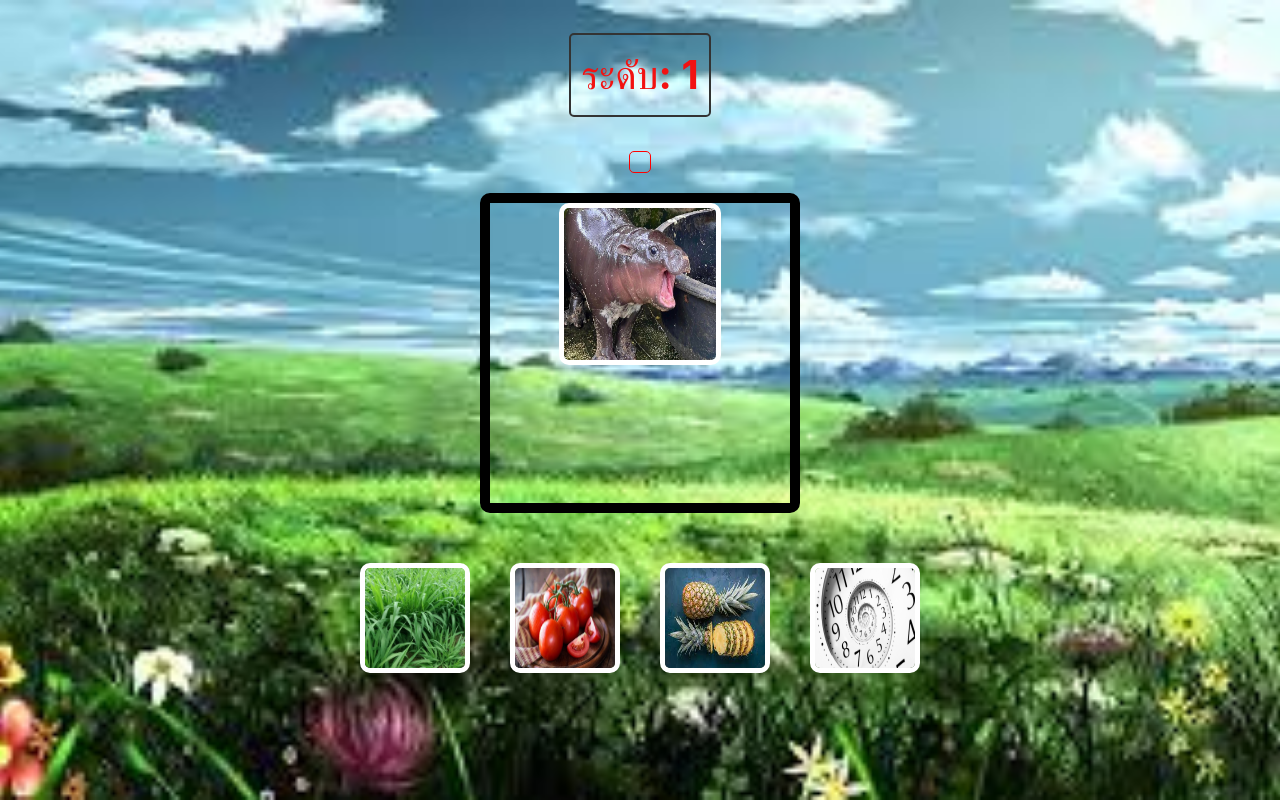
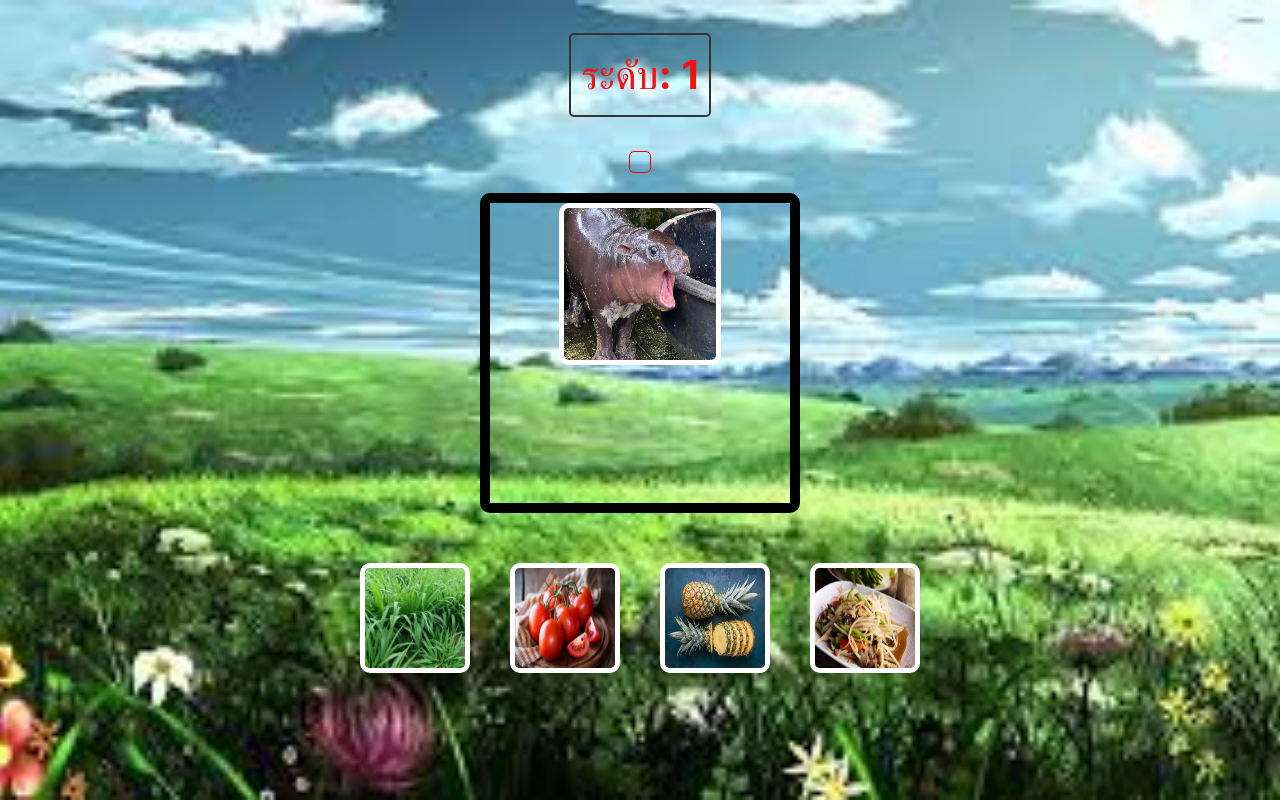
Before and after one commit to 337Theerakan/MooD_337, a React (Vite) app: page / in a window 1280 px wide. Built offline with nearby package versions, Linux system fonts and the light colour scheme.

Commit message:
first commit

```diff
--- a/src/App.jsx
+++ b/src/App.jsx
@@ -35,7 +35,7 @@ export default function App() {
     } else if (newLevel >= 50) {
       return { src: '/img/H3.jpg', message: 'หมูเด้งระดับกลาง' };
     } else if (newLevel <= 0) {
-      return { src: '/img/dead.jpg', message: 'นอนโลงแล้ว' };
+      return { src: '/img/Sad.jpg', message: 'นอนโลงแล้ว' };
     } else {
       return { src: '/img/H1.jpg', message: 'หมูยังไม่เด้ง' };
     }
@@ -45,7 +45,7 @@ export default function App() {
     let newLevel = level;
 
     switch (src) {
-      case "/img/time.jpg":
+      case "/img/sumtu.jpg":
         newLevel = 0;
         setShowSpecialImage(false);
         break;
@@ -96,9 +96,9 @@ export default function App() {
         <ImageButton src="/img/gree.jpg" alt="หญ้า" onClick={handleLevelUp} />
         <ImageButton src="/img/tomatoes.jpg" alt="มะเขือเทศ" onClick={handleLevelUp} />
         <ImageButton src="/img/pineapple.jpg" alt="สับปะรด" onClick={handleLevelUp} />
-        <ImageButton src="/img/time.jpg" alt="ย้อน" onClick={handleLevelUp} />
+        <ImageButton src="/img/sumtu.jpg" alt="ย้อน" onClick={handleLevelUp} />
       </div>
     </div>
   );
 }
-//ผมไม่รู้ต้องเเก้ยังไงเเล้วครับ sad ทำได้เเค่นี้ครับ
+//ผมไม่รู้ต้องเเก้ยังไงเเล้วครับ sad ทำได้เเค่นี้ครับใส่รูปที่ img เเล้วรูปไม่เเสดงใน Vercel
```
Also changed, not shown: img/Sad.jpg (added), 1 other file (tests, documents, lock files or other folders).
